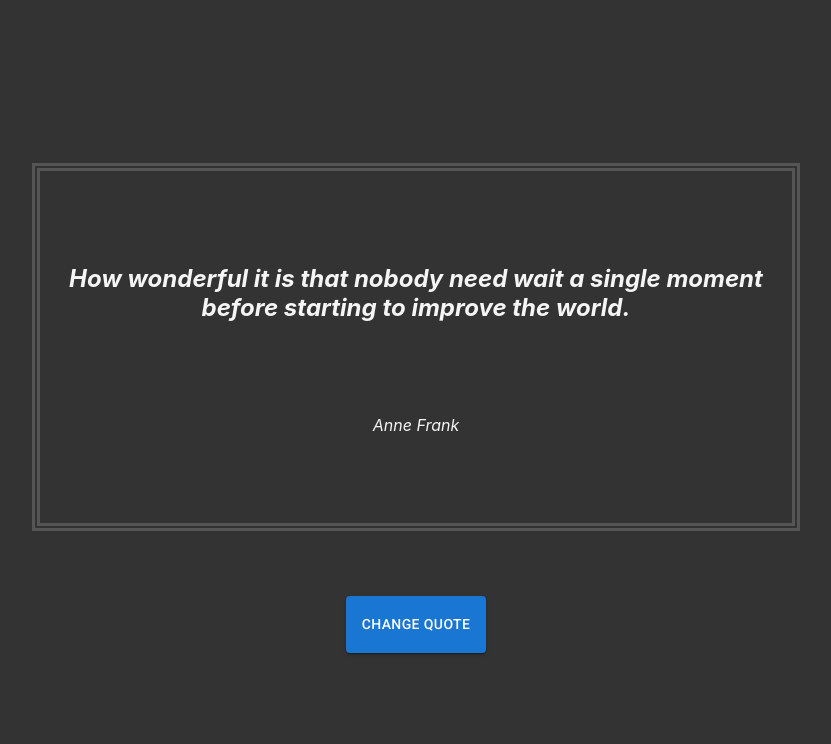
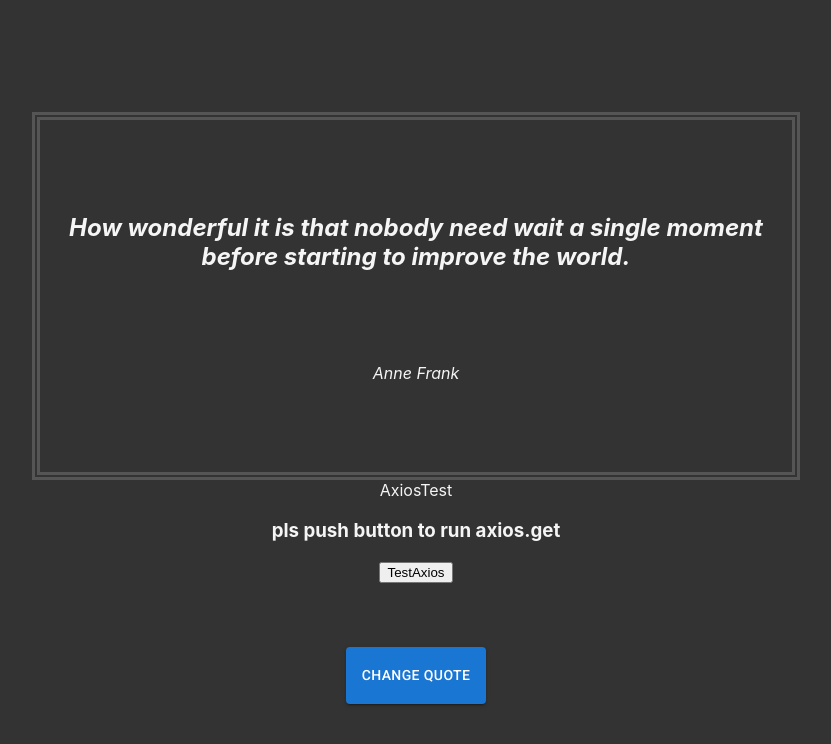
Before and after one commit to tsukashu/random-quote-machine, a React (Create React App) app: page / in a window 1280 px wide. Shown: the top 744 px of the page, without its empty margins (224-1055 px from the left). Built offline with nearby package versions, Linux system fonts and the light colour scheme; some icons are missing.

Commit message:
update test can run return expected value.

```diff
--- a/package.json
+++ b/package.json
@@ -9,6 +9,7 @@
     "@testing-library/jest-dom": "^5.16.4",
     "@testing-library/react": "^13.3.0",
     "@testing-library/user-event": "^13.5.0",
+    "axios": "^0.27.2",
     "react": "^18.1.0",
     "react-dom": "^18.1.0",
     "react-scripts": "5.0.1",
--- a/src/App.js
+++ b/src/App.js
@@ -9,6 +9,7 @@ import Quotes from './quotes.json';
 import Button from '@mui/material/Button';
 // child components
 import Tweet from './TweetButton';
+import TestAxios from './TestAxios';
 
 const SetRandomIndex = (arr) => {
   const index = Math.floor(Math.random() * arr.length);
@@ -41,6 +42,11 @@ class App extends Component {
           <h2 id='text'>{quote}</h2>
           <p id='author'>{author}</p>
         </div>
+        <div className='AxiosTest'>
+          AxiosTest
+          <h3>pls push button to run axios.get</h3>
+          <button onClick={() => TestAxios()}>TestAxios</button>
+        </div>
 
         <div className='buttons'>
           <Tweet text={quote} />
--- /dev/null
+++ b/src/TestAxios.js
@@ -0,0 +1,18 @@
+import axios from 'axios';
+
+const TestAxios = () => {
+  const baseURL = 'https://jsonplaceholder.typicode.com/posts/1';
+  axios
+    .get(baseURL)
+    .then((res) => {
+      console.log(res.status);
+      console.log(res.data);
+      return res.data;
+    })
+    .then((data) => {
+      const dataType = Object.prototype.toString.call(data);
+      console.log(dataType);
+    });
+};
+
+export default TestAxios;
```
Also changed, not shown: 1 other file (tests, documents, lock files or other folders).
